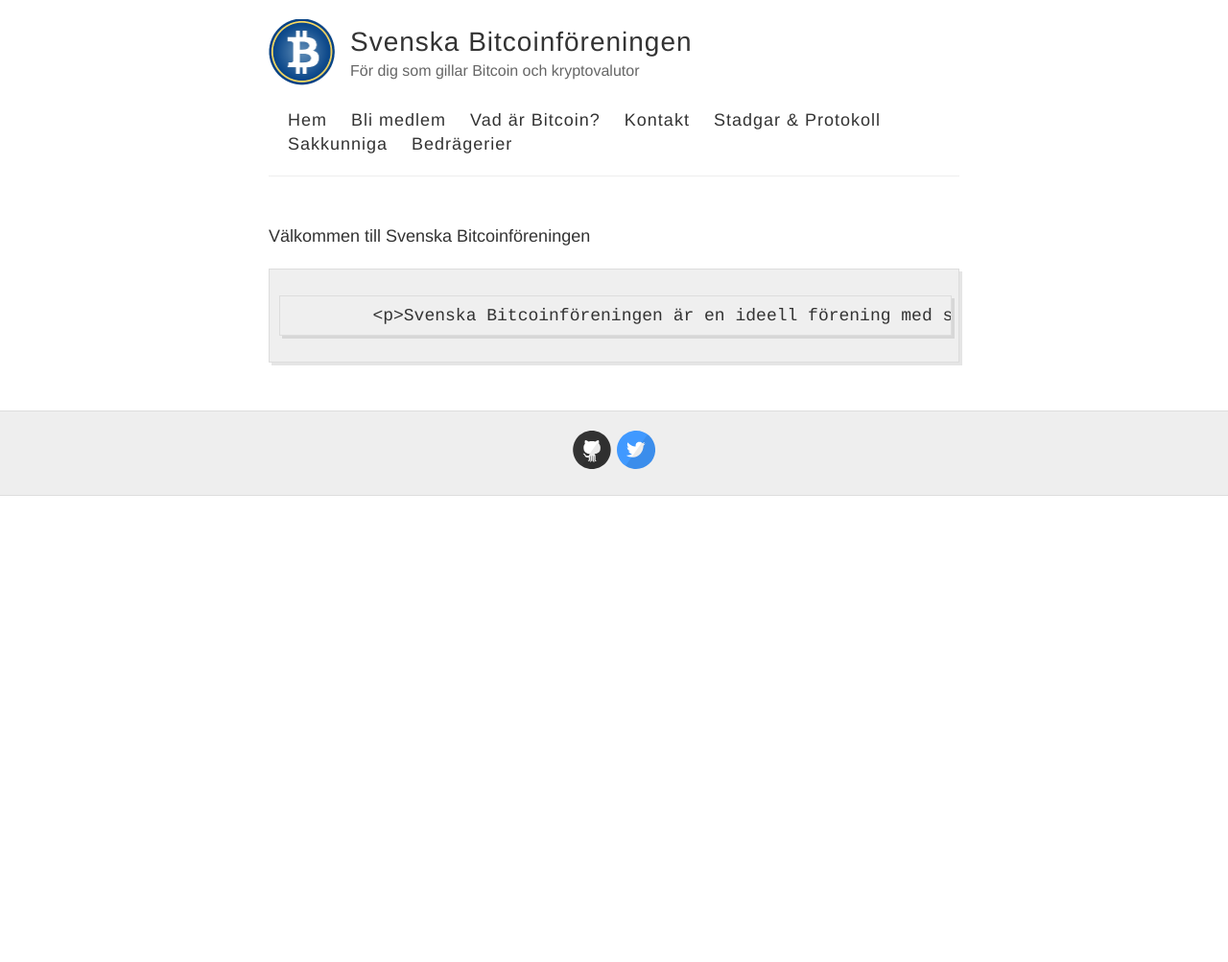
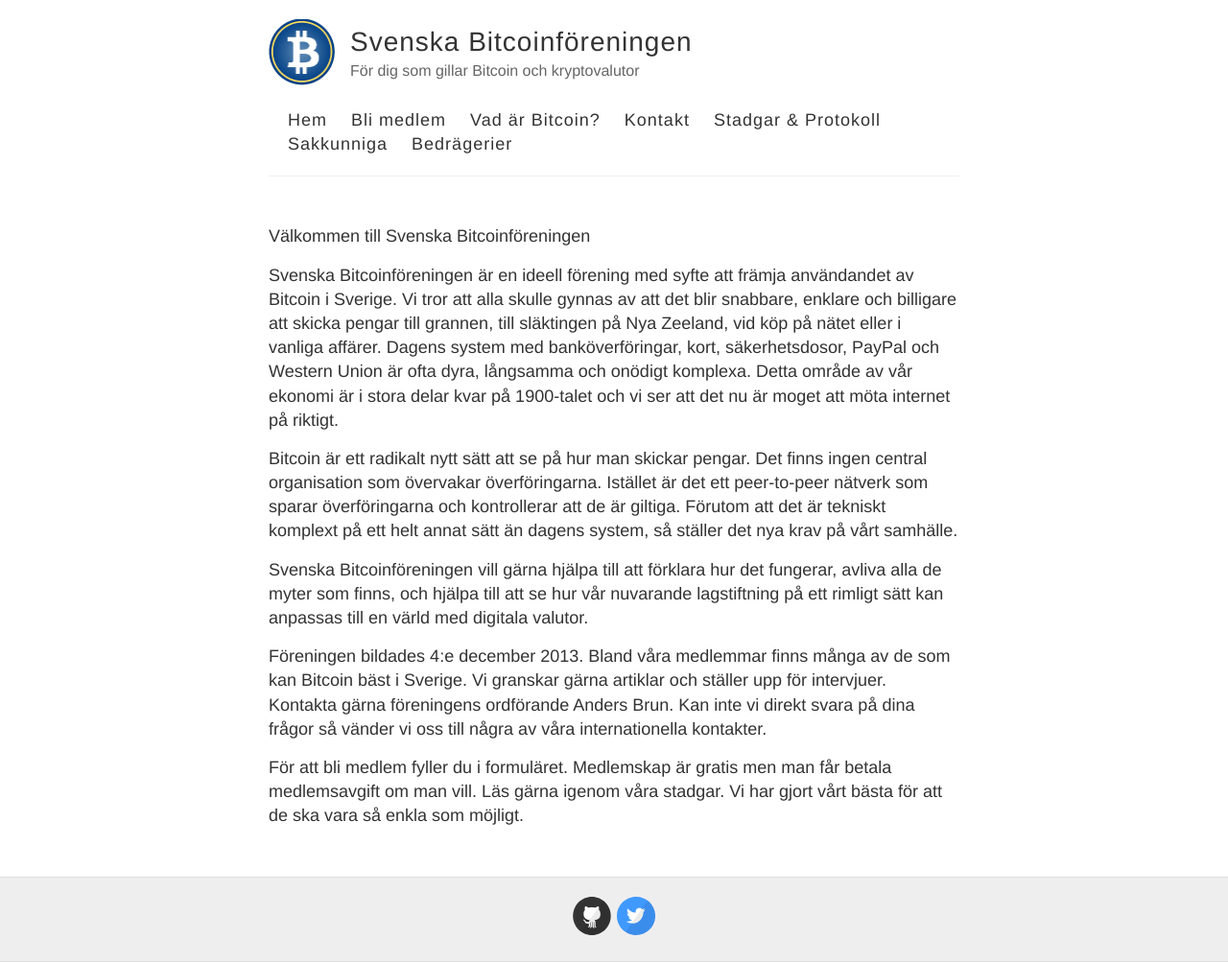
Before and after one commit to bjuno76/bitcoinforeningen.github.io, a Jekyll site: the page built from index.md, in a window 1280 px wide. Shown: the whole page at 96% size. Built offline with Jekyll 4.4.1, drawn with Linux system fonts in a browser that asks for light colours; our own code applies the rules of GitHub Pages for plain Markdown files; before the commit the page ends 900 px from its top, so only the background shows below that.

Commit message:
mod jekyll now added

```diff
--- a/index.md
+++ b/index.md
@@ -1,20 +1,11 @@
 Välkommen till Svenska Bitcoinföreningen
 
-            <p>Svenska Bitcoinföreningen är en ideell förening med syfte att främja användandet av Bitcoin i Sverige.
-Vi tror att alla skulle gynnas av att det blir snabbare, enklare och billigare att skicka pengar till grannen, till
-släktingen på Nya Zeeland, vid köp på nätet eller i vanliga affärer. Dagens system med banköverföringar, kort,
-säkerhetsdosor, PayPal och Western Union är ofta dyra, långsamma och onödigt komplexa. Detta område av vår ekonomi är
-i stora delar kvar på 1900-talet och vi ser att det nu är moget att möta internet på riktigt.</p> <p>Bitcoin är ett
-radikalt nytt sätt att se på hur man skickar pengar. Det finns ingen central organisation som övervakar
-överföringarna. Istället är det ett peer-to-peer nätverk som sparar överföringarna och kontrollerar att de är
-giltiga. Förutom att det är tekniskt komplext på ett helt annat sätt än dagens system, så ställer det nya krav på
-vårt samhälle.<br /><br /> Svenska Bitcoinföreningen vill gärna hjälpa till att förklara hur det fungerar, avliva
-alla de myter som finns, och hjälpa till att se hur vår nuvarande lagstiftning på ett rimligt sätt kan anpassas till
-en värld med digitala valutor. <br /><br /> Föreningen bildades 4:e december 2013. Bland våra medlemmar finns många
-av de som kan Bitcoin bäst i Sverige. Vi granskar gärna artiklar och ställer upp för intervjuer. Kontakta gärna
-föreningens ordförande <a class="email-link" href="mailto:anders.brun@gmail.com?subject=Bitcoinföreningen"
-target="_blank" title="Anders Brun">Anders Brun</a>. Kan inte vi direkt svara på dina frågor så vänder vi oss till
-några av våra internationella kontakter. <br /><br />För att bli medlem fyller du i <a class="external-link"
-href="ansoekan.html" target="_self" title="Bli medlem">formuläret</a>. Medlemskap är gratis men man får betala
-medlemsavgift om man vill. Läs gärna igenom våra <a title="" href="protokoll/stadgar" class="internal-link"
-target="_self">stadgar</a>. Vi har gjort vårt bästa för att de ska vara så enkla som möjligt.<br /><br /></p>
+Svenska Bitcoinföreningen är en ideell förening med syfte att främja användandet av Bitcoin i Sverige. Vi tror att alla skulle gynnas av att det blir snabbare, enklare och billigare att skicka pengar till grannen, till släktingen på Nya Zeeland, vid köp på nätet eller i vanliga affärer. Dagens system med banköverföringar, kort, säkerhetsdosor, PayPal och Western Union är ofta dyra, långsamma och onödigt komplexa. Detta område av vår ekonomi är i stora delar kvar på 1900-talet och vi ser att det nu är moget att möta internet på riktigt.
+
+Bitcoin är ett radikalt nytt sätt att se på hur man skickar pengar. Det finns ingen central organisation som övervakar överföringarna. Istället är det ett peer-to-peer nätverk som sparar överföringarna och kontrollerar att de är giltiga. Förutom att det är tekniskt komplext på ett helt annat sätt än dagens system, så ställer det nya krav på vårt samhälle.
+
+Svenska Bitcoinföreningen vill gärna hjälpa till att förklara hur det fungerar, avliva alla de myter som finns, och hjälpa till att se hur vår nuvarande lagstiftning på ett rimligt sätt kan anpassas till en värld med digitala valutor.
+
+Föreningen bildades 4:e december 2013. Bland våra medlemmar finns många av de som kan Bitcoin bäst i Sverige. Vi granskar gärna artiklar och ställer upp för intervjuer. Kontakta gärna föreningens ordförande Anders Brun. Kan inte vi direkt svara på dina frågor så vänder vi oss till några av våra internationella kontakter.
+
+För att bli medlem fyller du  i formuläret. Medlemskap är gratis men man får betala medlemsavgift om man vill. Läs gärna igenom våra stadgar. Vi har gjort vårt bästa för att de ska vara så enkla som möjligt.
```
